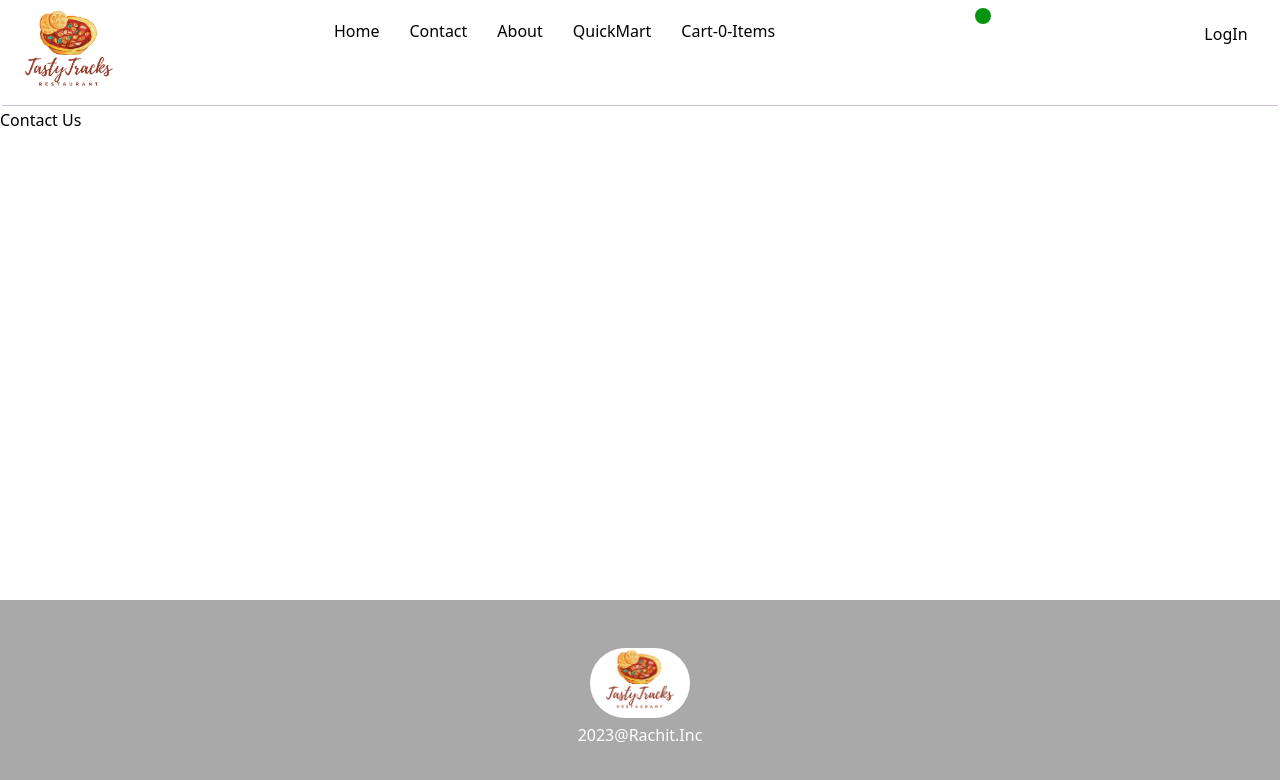
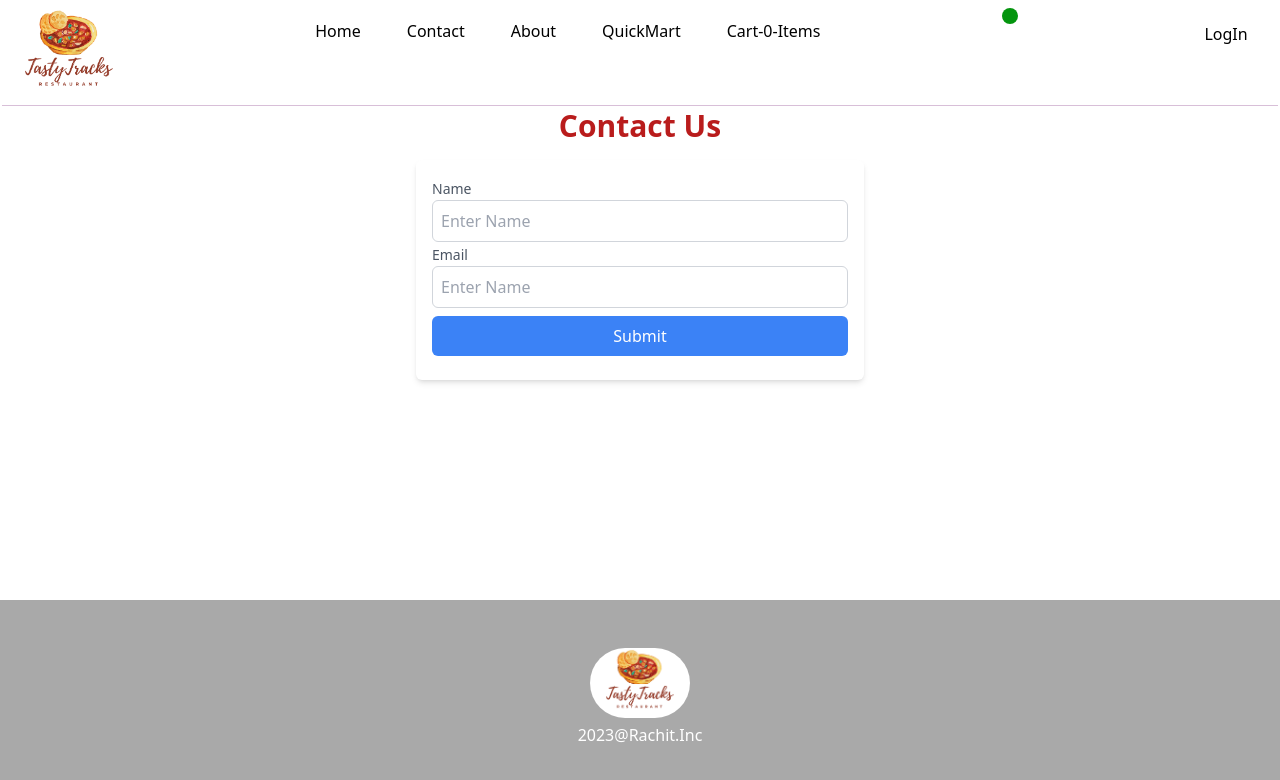
Before and after one commit to Rachit072/Food_App, a React (Vite) app: page /contact in a window 1280 px wide. Shown: the top 780 px of the page. Built offline with nearby package versions, Linux system fonts and the light colour scheme.

Commit message:
updated contact+header

```diff
--- a/src/components/About.js
+++ b/src/components/About.js
@@ -1,8 +1,10 @@
 const About=()=>{
     return (
         <div>
-            <h1>About Page</h1>
-            <p>Lorem ipsum dolor sit amet consectetur adipisicing elit. Accusamus quaerat corporis</p>
+            <h1 className="text-center text-3xl font-bold text-red-700 mb-4">About Page</h1>
+            <div className="text-center">
+                <p>Indulge Your Senses: A Culinary Journey with </p>
+            </div>
         </div>
     )
 }
--- a/src/components/Contact.js
+++ b/src/components/Contact.js
@@ -1,7 +1,42 @@
+import { useState } from "react";
+
 const Contact=()=>{
+    const [name,setName]=useState('');
+    const [email,setEmail]=useState('');
+
+    const handleSubmit=(e)=>{
+        e.preventDefault();
+    }
+
     return (
         <div>
-            <h1>Contact Us</h1>
+            <h1 className="text-center text-3xl font-bold text-red-700 mb-4">Contact Us</h1>
+            <div>
+                <form action="" className="flex flex-col max-w-md mx-auto p-4 bg-white shadow-md rounded-md">
+                    <div className="flex-1 block">
+                        <label htmlFor="name" className="text-gray-600 text-sm font-medium mb-2">Name</label>
+                        <div>
+                            <input
+                            className="w-full p-2 border border-gray-300 rounded-md focus:outline-none focus:border-blue-500"
+                            type="text" id="name" value={name} onChange={(e)=>setName(e.target.value)} placeholder="Enter Name "
+                            required />
+                        </div>
+                    </div>
+                    <div className="flex-2">
+                        <label htmlFor="name" className="text-gray-600 text-sm font-medium mb-2">Email</label>
+                        <div>
+                            <input
+                            className="w-full p-2 border border-gray-300 rounded-md focus:outline-none focus:border-blue-500"
+                            type="text" id="name" value={email} onChange={(e)=>setEmail(e.target.value)} placeholder="Enter Name " />
+                        </div>
+                    </div>
+                    <div className="flex-3">
+                        <button
+                        className="w-full my-2 p-2 bg-blue-500 text-white rounded-md hover:bg-blue-700 focus:outline-none"
+                        type="submit" onClick={handleSubmit}>Submit</button>
+                    </div>
+                </form>
+            </div>
         </div>
     )
 }
--- a/src/components/Header.js
+++ b/src/components/Header.js
@@ -26,19 +26,19 @@ const Header =()=>{
         <div className="nav-items">
            <ul>
                 <li>
-                    <Link to='/'>Home</Link>
+                    <Link className="py-1 px-2 hover:bg-red-800 hover:text-yellow-100 rounded" to='/'>Home</Link>
                 </li>
                 <li>
-                    <Link to='/contact'>Contact</Link>
+                    <Link className="py-1 px-2 hover:bg-red-800 hover:text-yellow-100 rounded" to='/contact'>Contact</Link>
                 </li>
                 <li>
-                    <Link to='/about'>About</Link>
+                    <Link className="py-1 px-2 hover:bg-red-800 hover:text-yellow-100 rounded" to='/about'>About</Link>
                 </li>
                 <li>
-                    <Link to='/quickMart'>QuickMart</Link>
+                    <Link  className="py-1 px-2 hover:bg-red-800 hover:text-yellow-100 rounded"to='/quickMart'>QuickMart</Link>
                 </li>
                 <li>
-                    <Link to ='/cart'>Cart-{cartItems.length}-Items</Link>
+                    <Link className="py-1 px-2 hover:bg-red-800 hover:text-yellow-100 rounded" to ='/cart'>Cart-{cartItems.length}-Items</Link>
                 </li>
             </ul>
         </div>
@@ -47,7 +47,7 @@ const Header =()=>{
             ):(
                 <div>
                     <span className="text-red-700">{user.name}</span>
-                    <button className="login-btn" onClick={()=>{setIslogged(true)}} >LogOut</button>
+                    <button className="login-btn " onClick={()=>{setIslogged(true)}} >LogOut</button>
                 </div>
         )}
     </div>
```
